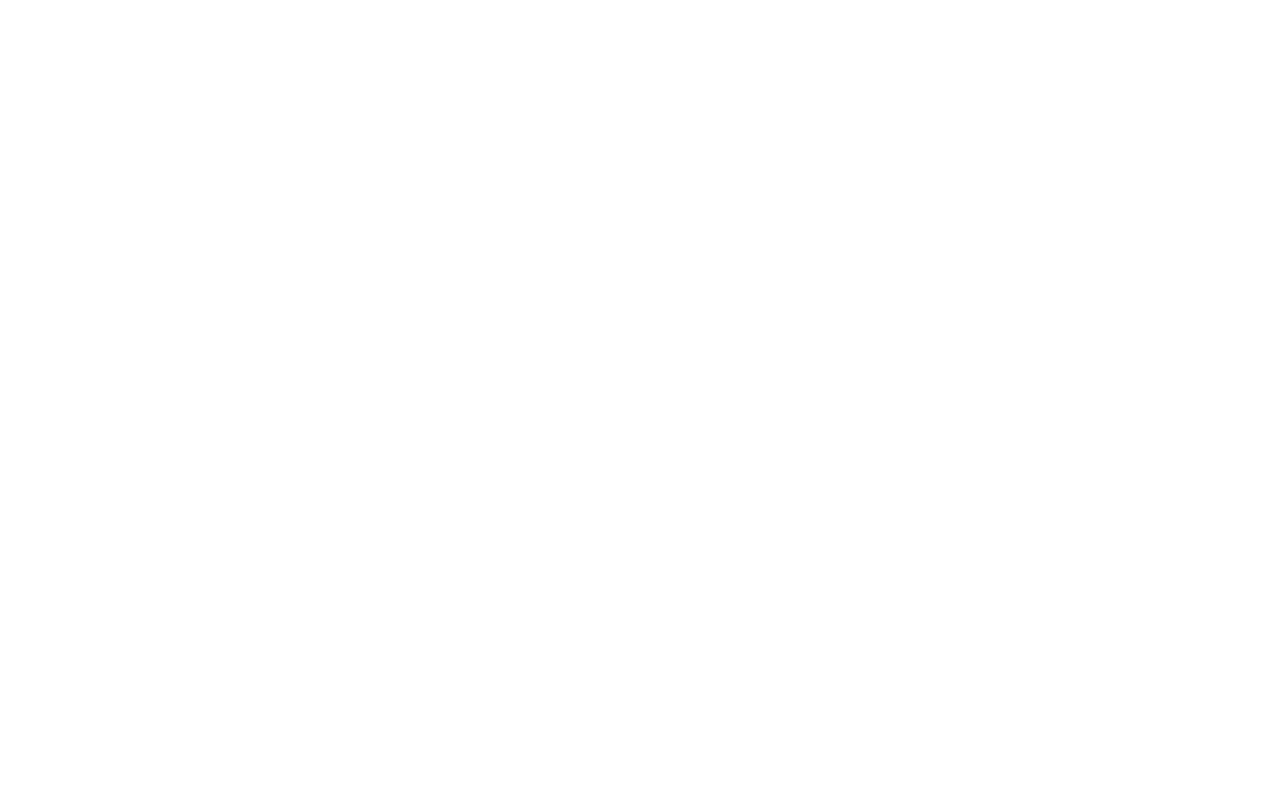
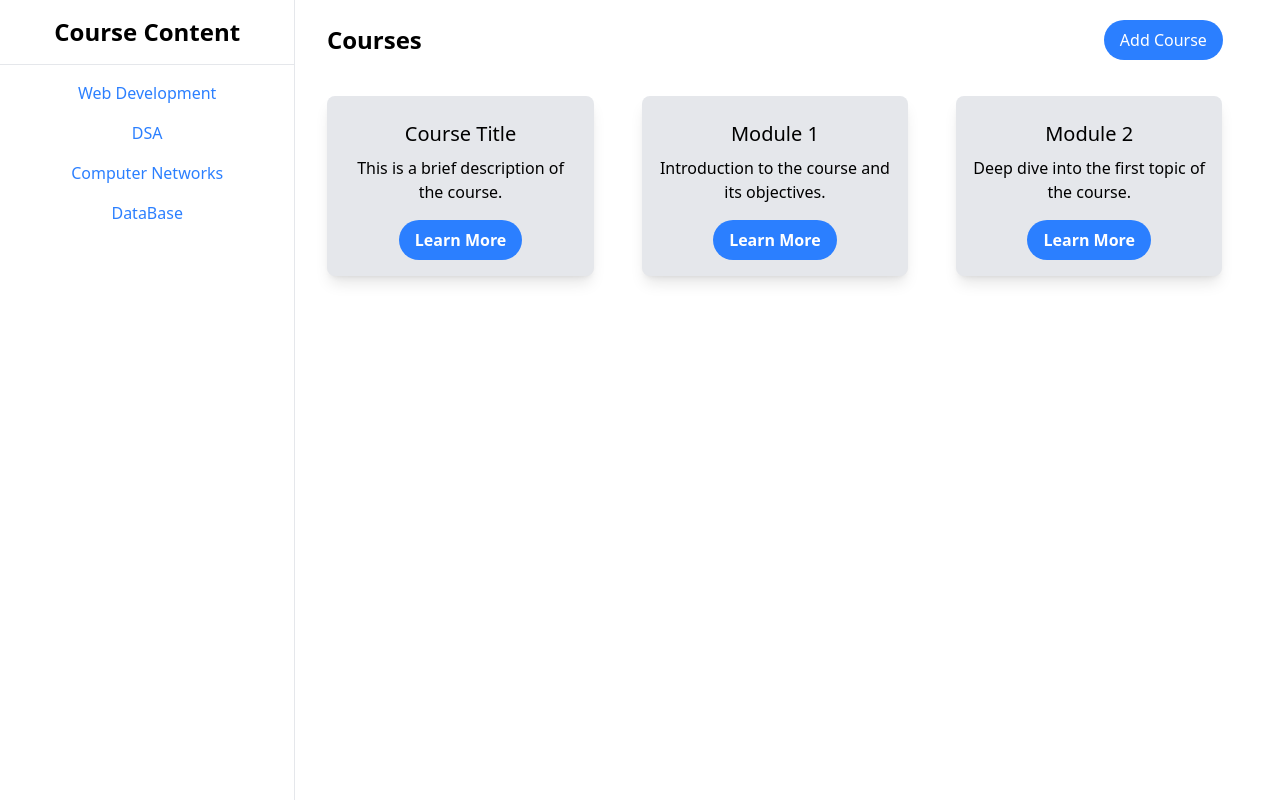
Before and after one commit to hari-dev-003/Learn_Mode, a React (Vite) app in the folder frontend/: page /courses/computer-networks in a window 1280 px wide. Before the commit this address had no page. Built offline with nearby package versions, Linux system fonts and the light colour scheme.

Commit message:
feat: Added some more features

```diff
--- a/frontend/src/App.jsx
+++ b/frontend/src/App.jsx
@@ -3,7 +3,7 @@
 import CoursePage from './pages/CoursePage';
 import { Routes, Route } from 'react-router-dom';
 import RegisterPage from './pages/RegisterPage';
-
+import VideoPage from './pages/VideoPage';
 
 function App() {
 
@@ -13,7 +13,9 @@
     <Route path="/" element={<HomePage/>}/>
     <Route path="/login" element={<LoginPage/>}/>
     <Route path="/register" element={<RegisterPage/>}/>
-    <Route path="/courses" element={<CoursePage/>}/>
+    <Route path="/courses" element={<CoursePage/>}>
+      <Route path=":courseName" element={<VideoPage/>}/>
+    </Route>
     </Routes>
     </>
   )
--- a/frontend/src/components/SideBarCourse.jsx
+++ b/frontend/src/components/SideBarCourse.jsx
@@ -1,13 +1,15 @@
-function SideBarCourse(){
+import { Link } from 'react-router-dom';
+
+function SideBarCourse({ title }){
   return (
     <div>
       <div className="flex flex-col items-center justify-items-normal h-full">
-      <h1 className="text-2xl font-bold mb-4 pt-4">Course Sidebar</h1>
+      <h1 className="text-2xl font-bold mb-4 pt-4">{ title }</h1>
       <ul className= "list-none p-0 m-0  border-t border-gray-200 w-full">
-        <li className="m-4 mb-2 text-center"><a href="#section1" className="text-blue-500 hover:underline">Web Development</a></li>
-        <li className=" m-4 mb-2 text-center"><a href="#section2" className="text-blue-500 hover:underline">DSA</a></li>
-        <li className="m-4 mb-2 text-center"><a href="#section3" className="text-blue-500 hover:underline">Computer Networks</a></li>
-        <li className="m-4 mb-2 text-center"><a href="#section4" className="text-blue-500 hover:underline">DataBase</a></li>
+        <li className="m-4 mb-2 text-center"><Link to="/courses/web-dev" className="text-blue-500 hover:underline">Web Development</Link></li>
+        <li className=" m-4 mb-2 text-center"><Link to="/courses/dsa" className="text-blue-500 hover:underline">DSA</Link></li>
+        <li className="m-4 mb-2 text-center"><Link to="/courses/computer-networks" className="text-blue-500 hover:underline">Computer Networks</Link></li>
+        <li className="m-4 mb-2 text-center"><Link to="/courses/database" className="text-blue-500 hover:underline">DataBase</Link></li>
       </ul>
     </div>
   </div>
--- a/frontend/src/pages/CoursePage.jsx
+++ b/frontend/src/pages/CoursePage.jsx
@@ -12,10 +12,10 @@
    return (
     <>
       <div className="grid grid-cols-[23%_75%] h-screen">
-        <SideBarCourse />
+        <SideBarCourse title="Course Content" />
         <div className="flex-1 p-4 w-full border-l  border-gray-200">
           <div className="max-w-4xl flex flex-row justify-between m-auto">
-            <h2 className="text-2xl font-bold mb-2 mt-2">Course Content</h2>
+            <h2 className="text-2xl font-bold mb-2 mt-2">Courses</h2>
             <button className="mt-1 mb-1 px-4 py-1 bg-blue-500 text-white rounded-full  hover:bg-blue-600" onClick={handlePopup}>
               Add Course
             </button>
--- /dev/null
+++ b/frontend/src/pages/VideoPage.jsx
@@ -0,0 +1,18 @@
+import { useLoaderData, useParams } from 'react-router-dom';
+
+function VideoPage(){
+   const { courseName } = useParams();
+    console.log("Course Name:", courseName);
+   return(
+    <>
+      <div className="flex flex-col items-center justify-items-normal h-full">
+        <h1 className="text-2xl font-bold mb-4 pt-4">Video Page</h1>
+        <p className="text-lg mb-4">This is the video page for a specific course.</p>
+        <p className="text-md">You can add your video player component here.</p>
+        <p className="text-md mt-2">Course Name: {courseName}</p>
+      </div>
+    </>
+   )
+}
+
+export default VideoPage;
```
Also changed, not shown: frontend/src/components/VideoSection.jsx (added, +9 -0 lines).
